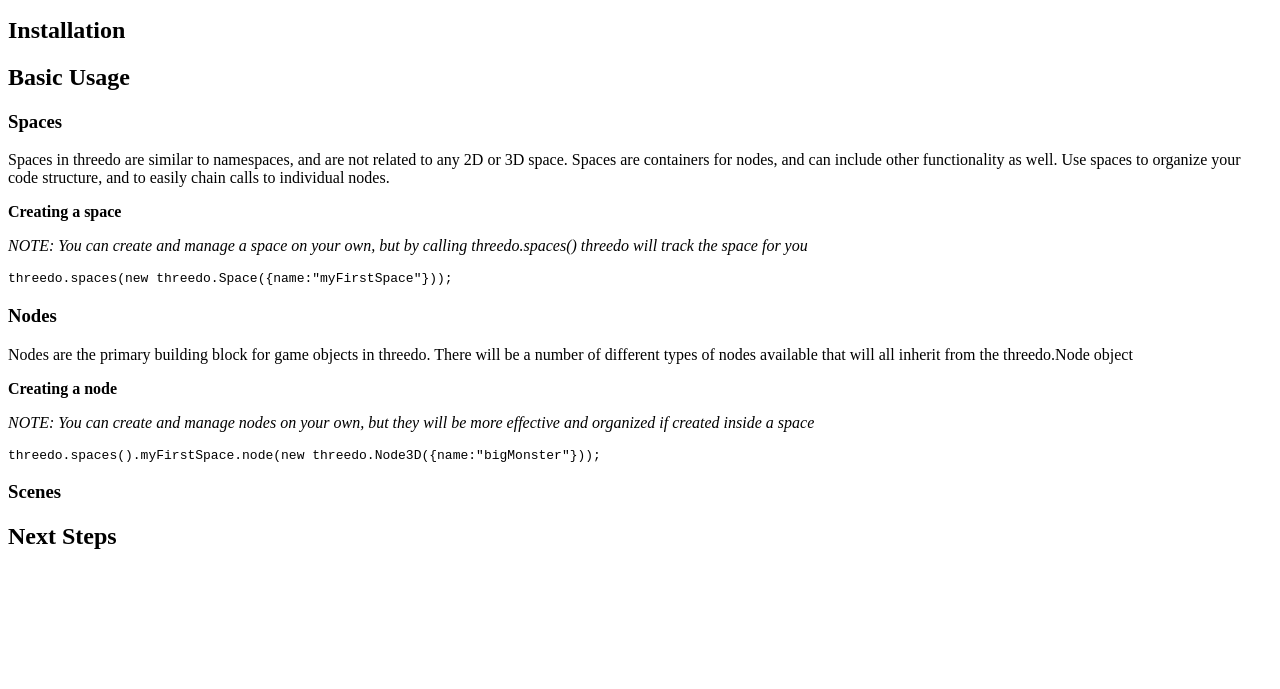
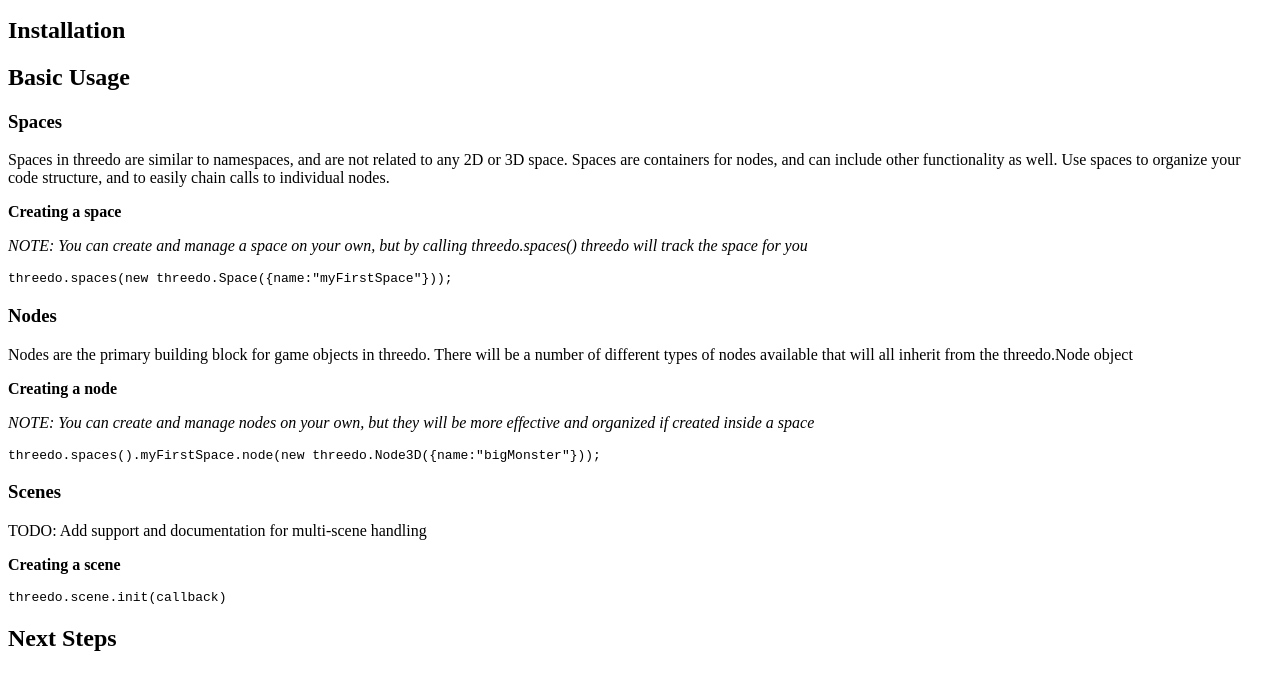
Before and after one commit to ajveach/threedo, a plain HTML site: page README.html in a window 1280 px wide. Shown: the part 101-790 px from the top of the page. Drawn offline with Linux system fonts and the light colour scheme.

Commit message:
Added initial documentation on scenes

```diff
--- a/README.html
+++ b/README.html
@@ -22,7 +22,10 @@ README.md
 <p><em>NOTE: You can create and manage nodes on your own, but they will be more effective and organized if created inside a space</em></p>
 <pre><code>threedo.spaces().myFirstSpace.node(new threedo.Node3D({name:&quot;bigMonster&quot;}));
 </code></pre><h3 id="scenes">Scenes</h3>
-<h2 id="next-steps">Next Steps</h2>
+<p>TODO: Add support and documentation for multi-scene handling</p>
+<p><strong>Creating a scene</strong></p>
+<pre><code>threedo.scene.init(callback)
+</code></pre><h2 id="next-steps">Next Steps</h2>
 
 </body>
 </html>
```
Also changed, not shown: README.md.
